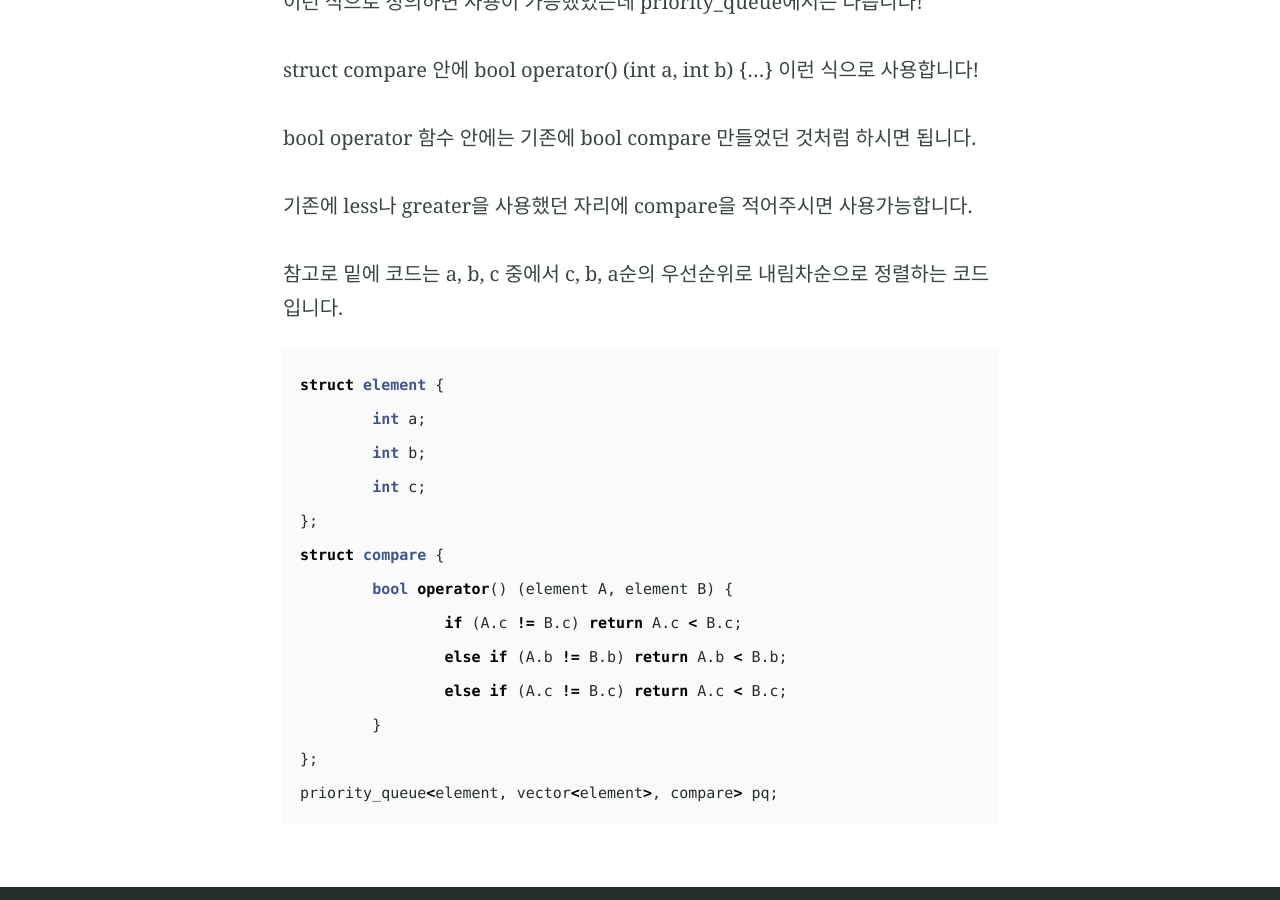
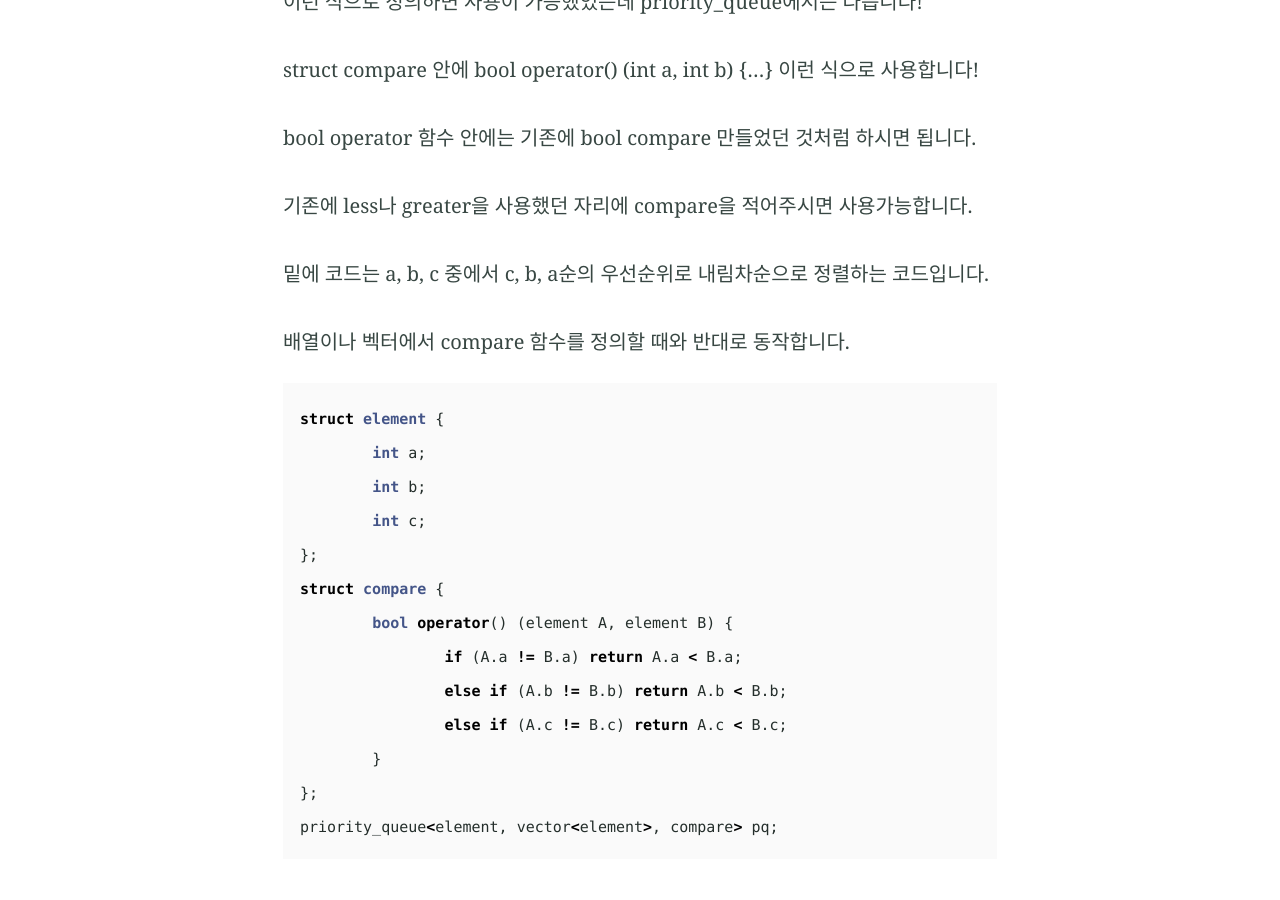
Before and after one commit to kyw04004/kyw04004.github.io, a Jekyll site: the page built from _posts/2021-03-13-post-compare.md, in a window 1280 px wide and 900 px high, scrolled down 735 px. Built offline with Jekyll 4.4.1, drawn with Linux system fonts in a browser that asks for light colours; our own code applies the rules of GitHub Pages for plain Markdown files.

Commit message:
Update 2021-03-13-post-compare.md

```diff
--- a/_posts/2021-03-13-post-compare.md
+++ b/_posts/2021-03-13-post-compare.md
@@ -27,7 +27,9 @@ bool operator 함수 안에는 기존에 bool compare 만들었던 것처럼 하
 
 기존에 less나 greater을 사용했던 자리에 compare을 적어주시면 사용가능합니다.
 
-참고로 밑에 코드는 a, b, c 중에서 c, b, a순의 우선순위로 내림차순으로 정렬하는 코드입니다.
+밑에 코드는 a, b, c 중에서 c, b, a순의 우선순위로 내림차순으로 정렬하는 코드입니다.
+
+배열이나 벡터에서 compare 함수를 정의할 때와 반대로 동작합니다.
 
 
 
@@ -39,7 +41,7 @@ struct element {
 };
 struct compare {
 	bool operator() (element A, element B) {
-		if (A.c != B.c) return A.c < B.c;
+		if (A.a != B.a) return A.a < B.a;
 		else if (A.b != B.b) return A.b < B.b;
 		else if (A.c != B.c) return A.c < B.c;
 	}
```
